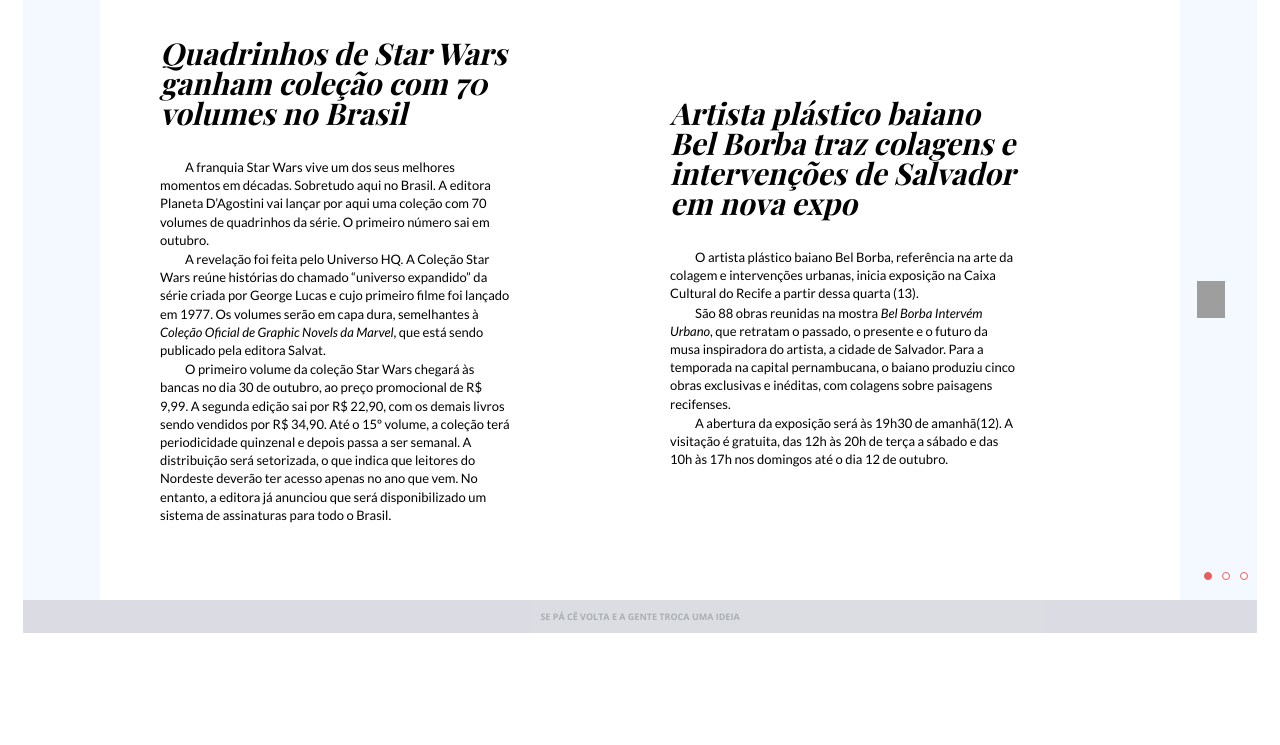
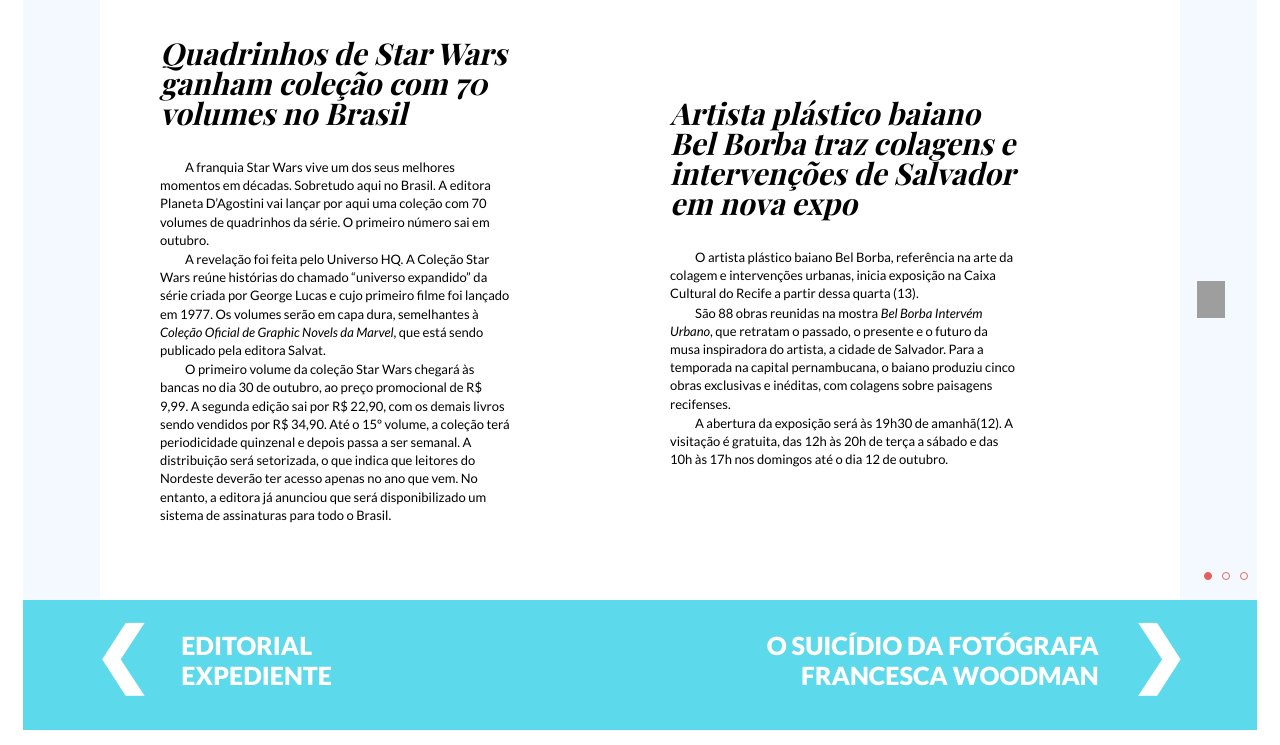
Before and after one commit to paIDEIAS/notas, a plain HTML site: page index.html in a window 1280 px wide. Shown: the part 1383-2128 px from the top of the page. Before the commit the page ends 2031 px from the top, so only its background shows below. Drawn offline with nearby package versions, Linux system fonts and the light colour scheme; grey boxes are pictures that could not be loaded; a web font is replaced by a local one.

Commit message:
Update index.html

```diff
--- a/index.html
+++ b/index.html
@@ -292,10 +292,15 @@ de espetáculos de teatro usadas por atores como Hermila Guedes, Maria Padilha,
 
 
 
-<div style="-webkit-animation: cores 10s linear infinite; padding: 10px; color: #fff; color: black; font: 700 9px open sans;">
-  SE PÁ CÊ VOLTA E A GENTE TROCA UMA IDEIA
-</div>
+<style>
+.nav { padding: 30px 0px 0px 0px; color: #fff; color: black; font: 700 9px open sans; background-color: #5cd9ea; font: 900 25px Lato; text-transform: uppercase; }
+.nav a { color: white;  } .nav b { font-size: 70px; margin: -20px 30px 0px 0px; float: left; }
+.nav b2 { font-size: 70px; margin: -20px 0px 0px 30px; float: right; }
 
+</style>
+<div class="nav">
+       <div style="width: 530px; HEIGHT: 100PX; DISPLAY: INLINE-TABLE; TEXT-ALIGN: LEFT;"><a href="https://paideias.github.io/editorial/"><b>❮</b> EDITORIAL<BR>EXPEDIENTE </a></div>
+      <div style="width: 560px;  HEIGHT: 100PX; DISPLAY: INLINE-TABLE; TEXT-ALIGN: RIGHT;"><a href="https://paideias.github.io/materia1/"><b2>❯</b2>O suicídio da fotógrafA<BR> Francesca Woodman </a></div>
 
-  	</div></center></body>
+</div></center></body>
 	</html>
```
